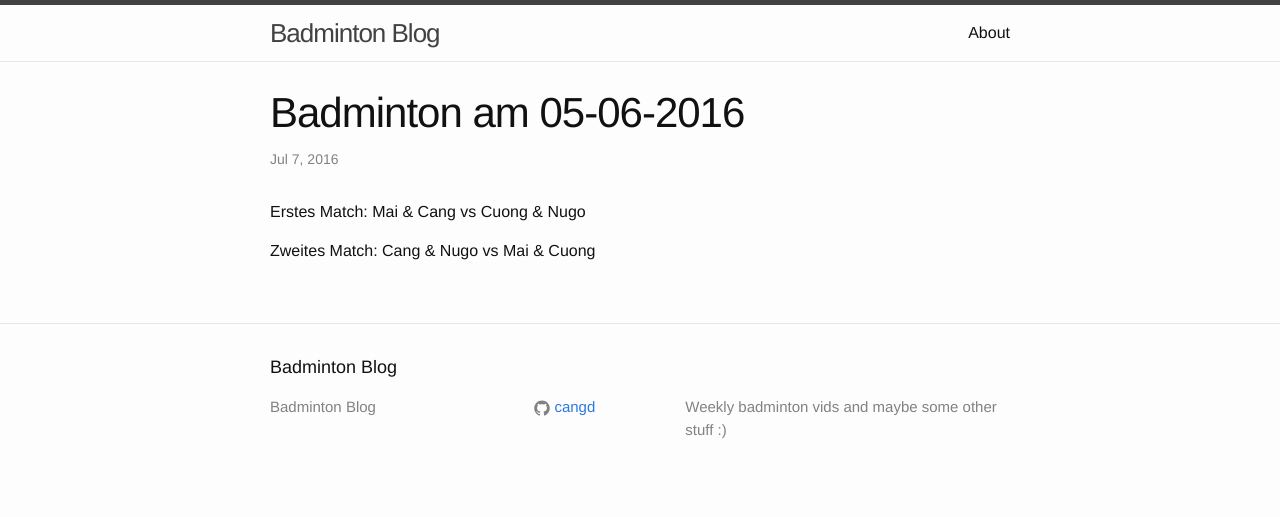
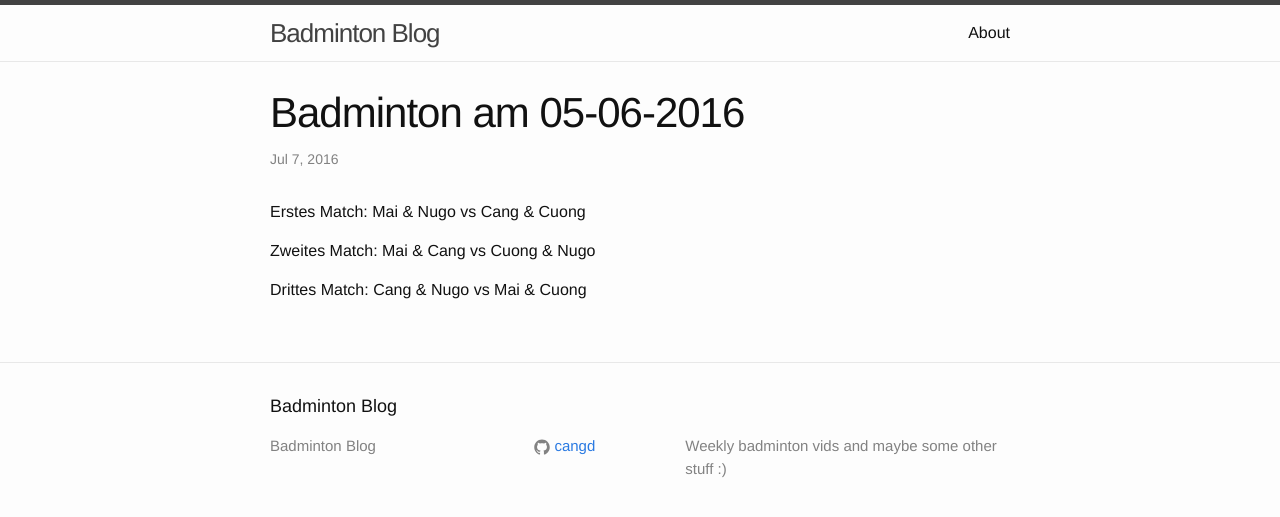
Before and after one commit to cangd/badminton, a Jekyll site: the page built from _posts/2016-07-07-badminton20160605.markdown, in a window 1280 px wide. Shown: the top 517 px of the page. Built offline with Jekyll 4.4.1, drawn with Linux system fonts in a browser that asks for light colours; a script that is not in the unit is left out.

Commit message:
Added 3rd Video to Post

```diff
--- a/_posts/2016-07-07-badminton20160605.markdown
+++ b/_posts/2016-07-07-badminton20160605.markdown
@@ -4,10 +4,16 @@
 date:   2016-07-07 11:47:58 +0200
 categories: Badminton
 ---
-Erstes Match: Mai & Cang vs Cuong & Nugo
+
+Erstes Match: Mai & Nugo vs Cang & Cuong
+
+<div mi24-video-player video-id="2pKQc_quCjip8PH_6dfZok" player-id="-Yw_TVYkCr9pFdHzSN2c9K" config-type="vmpro" flash-path="//e-qa.video-cdn.net/v2/" api-url="//d-qa.video-cdn.net/play"></div><script src="//e-qa.video-cdn.net/v2/embed.js"></script>
+
+
+Zweites Match: Mai & Cang vs Cuong & Nugo
 
 <div mi24-video-player video-id="39f3bLktTtQNWazoxMgaGb" player-id="-Yw_TVYkCr9pFdHzSN2c9K" config-type="vmpro" flash-path="//e-qa.video-cdn.net/v2/" api-url="//d-qa.video-cdn.net/play"></div><script src="//e-qa.video-cdn.net/v2/embed.js"></script>
 
-Zweites Match: Cang & Nugo vs Mai & Cuong
+Drittes Match: Cang & Nugo vs Mai & Cuong
 
 <div mi24-video-player video-id="1tkH5S9ZwzC-j9JBVpjGP_" player-id="-Yw_TVYkCr9pFdHzSN2c9K" config-type="vmpro" flash-path="//e-qa.video-cdn.net/v2/" api-url="//d-qa.video-cdn.net/play"></div><script src="//e-qa.video-cdn.net/v2/embed.js"></script>
```
Also changed, not shown: 1 other file.
